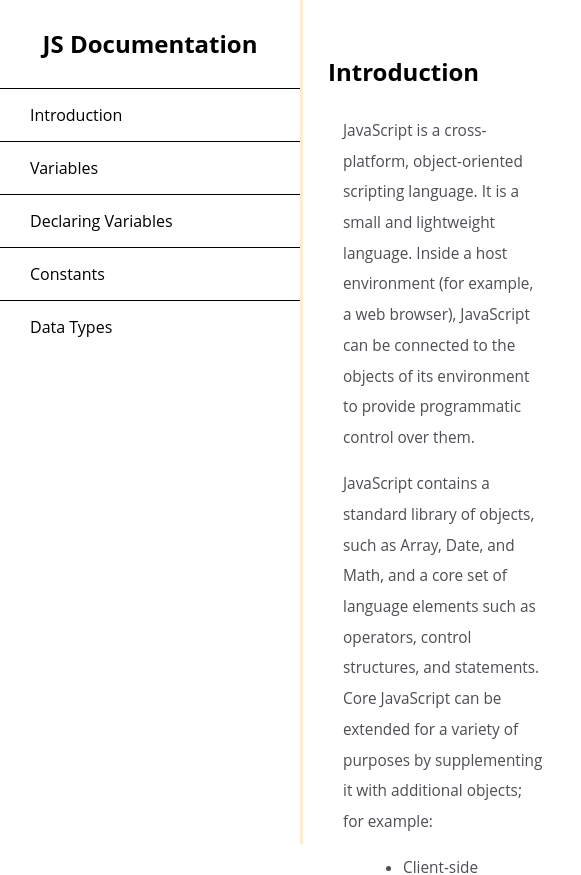
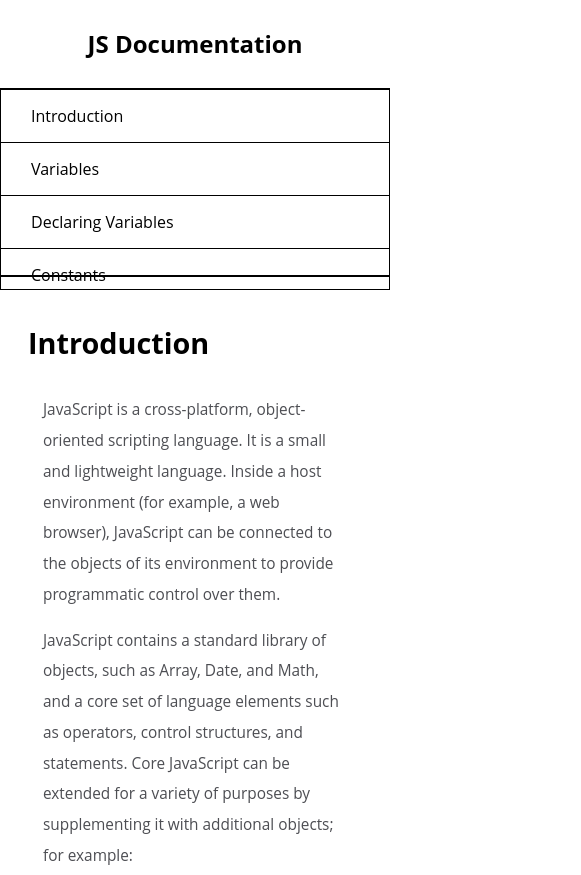
Before and after one commit to grvcmd/technical-documentation-page, a plain HTML site: page index.html in a window 390 px wide. Shown: the top 875 px of the page, 581 px wide, since content can reach past the window. Drawn offline with Linux system fonts and the light colour scheme.

Commit message:
Edit headers

```diff
--- a/index.css
+++ b/index.css
@@ -16,6 +16,14 @@ body {
     border-color: blanchedalmond;
 }
 
+header {
+    color: black;
+    margin: 10px;
+    text-align: center;
+    font-size: 1.2em;
+    font-weight: thin;
+}
+
 #navbar header {
     margin: 10px;
     text-align: center;
@@ -29,7 +37,7 @@ body {
 }
 
 #navbar ul {
-    height: 50%;
+    height: 88%;
     padding: 0;
     overflow-y: auto;
     overflow-x: hidden;
@@ -81,3 +89,30 @@ code {
     margin: 10px;
     border: 10px;
 }
+
+@media (max-width: 815px) {
+    /* For mobile phones: */
+    #navbar ul {
+        border: 1px solid;
+        height: 200px;
+    }
+
+    #navbar {
+        background-color: white;
+        position: absolute;
+        top: 0;
+        padding: 0;
+        margin: 0;
+        width: 100%;
+        max-height: 275px;
+        border: none;
+        z-index: 1;
+        border-bottom: 2px solid;
+    }
+
+    #main-doc {
+        position: relative;
+        margin-left: 0px;
+        margin-top: 270px;
+    }
+}
```
